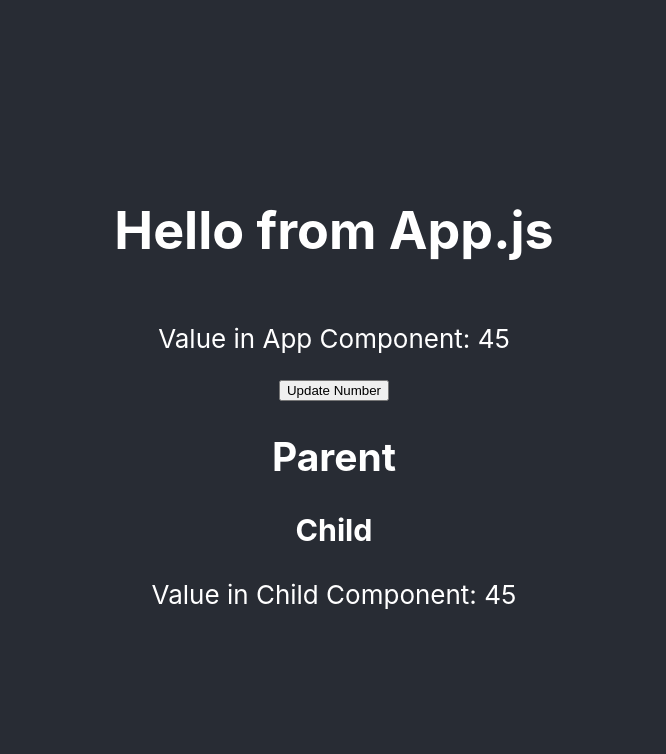
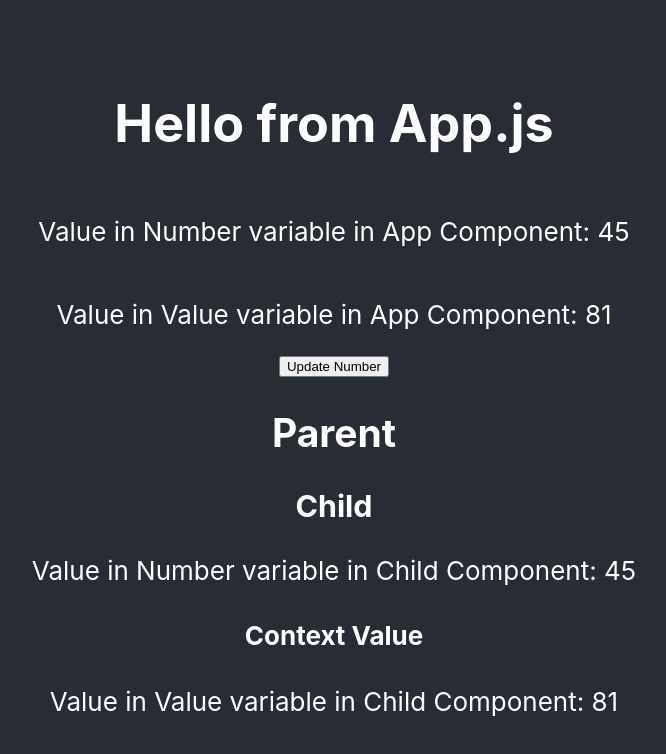
Before and after one commit to zaimeali/Bootcamp2020-Fourth-Class, a React (Create React App) app: page / in a window 1280 px wide. Shown: the top 754 px of the page, without its empty margins (306-972 px from the left). Built offline with nearby package versions, Linux system fonts and the light colour scheme.

Commit message:
Value Passing through Context

```diff
--- a/src/App.js
+++ b/src/App.js
@@ -1,20 +1,26 @@
 import React, { useState } from 'react';
 import './App.css';
 import Parent from './Parent';
+import ValueContext from './ValueContext';
 
 function App() {
 
   let [number, setNumber] = useState(45);
 
+  let value = 81;
+
   return (
+    <ValueContext.Provider value={ value }>
       <div className="App">
         <header className="App-header">
           <h1>Hello from App.js</h1>
-        <p>Value in App Component: { number }</p>
+          <p>Value in Number variable in App Component: { number }</p>
+          <p>Value in Value variable in App Component: { value }</p>
           <button onClick={() => { setNumber(++number) }}>Update Number</button>
           <Parent num={ number }></Parent>
         </header>
       </div>
+    </ValueContext.Provider>
   );
 }
 
--- a/src/Child.js
+++ b/src/Child.js
@@ -1,13 +1,19 @@
-import React from 'react';
+import React, { useContext } from 'react';
 import './App.css';
+import ValueContext from './ValueContext';
 
 function Child(props) {
-  return (
-    <div>
-        <h3>Child</h3>
-        <p>Value in Child Component: { props.num }</p>
-    </div>
-  );
+
+    let value = useContext(ValueContext);
+
+    return (
+        <div>
+            <h3>Child</h3>
+            <p>Value in Number variable in Child Component: { props.num }</p>
+            <h4>Context Value</h4>
+            <p>Value in Value variable in Child Component: { value }</p>
+        </div>
+    );
 }
 
 export default Child;
--- /dev/null
+++ b/src/ValueContext.js
@@ -0,0 +1,5 @@
+import React, { createContext } from 'react';
+
+const ValueContext = createContext(45);
+
+export default ValueContext;
```
Lines whose indentation alone changed are shown as unchanged.
